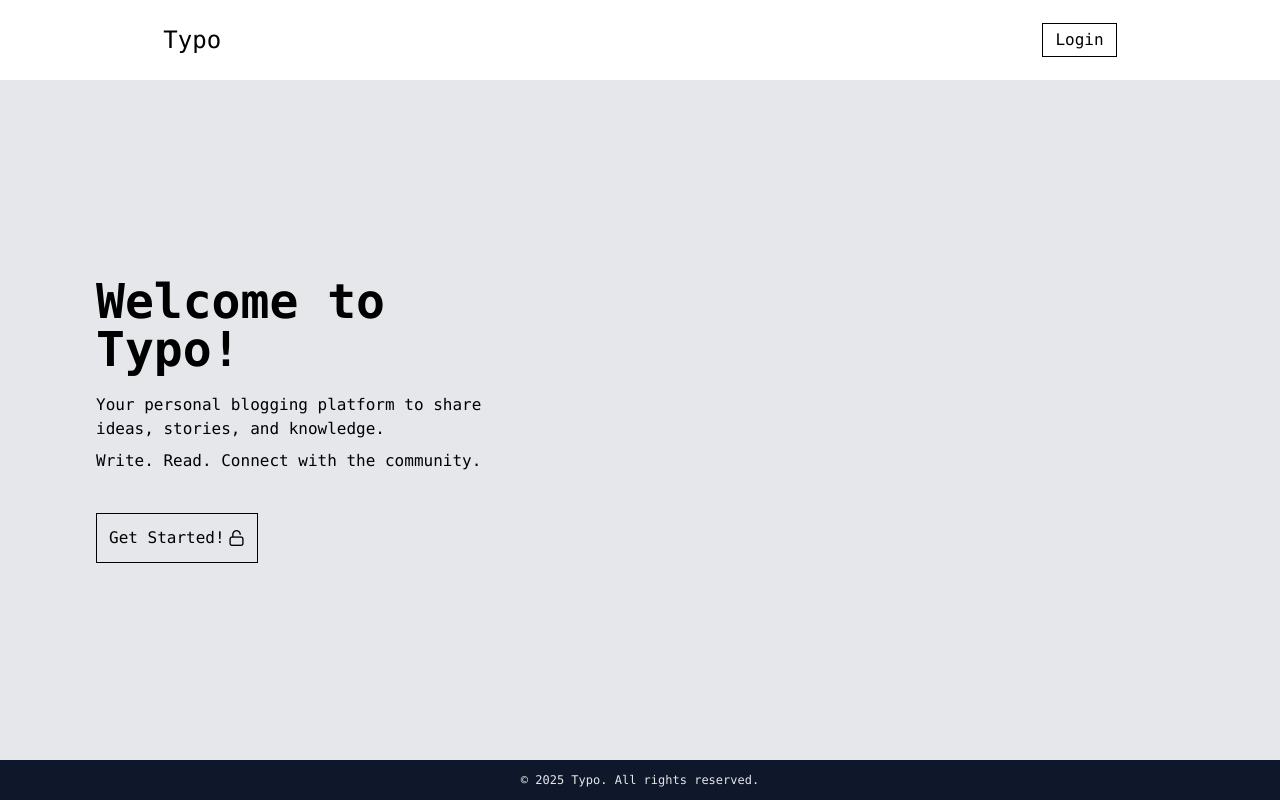
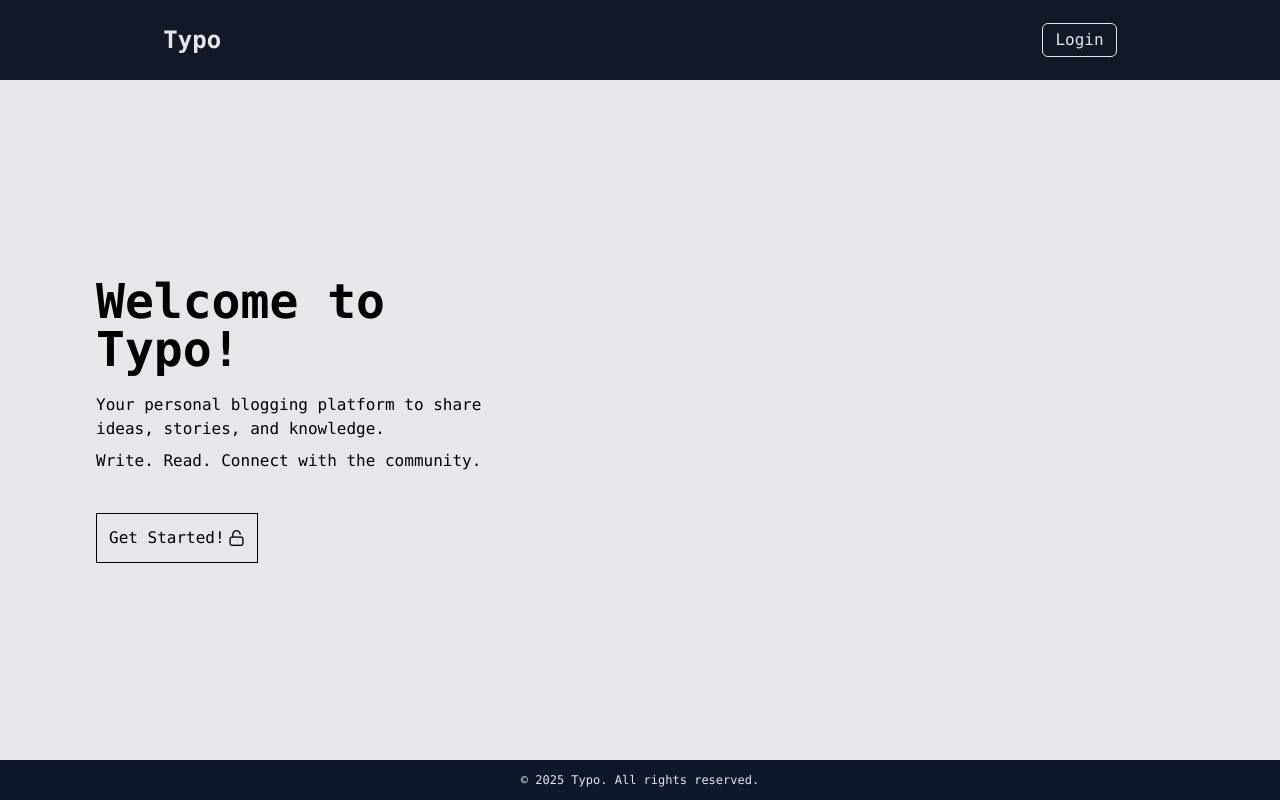
Before and after one commit to aleksamlsvc12/blog-app, a Vue app in the folder frontend/: page / in a window 1280 px wide. Built offline with nearby package versions, Linux system fonts and the light colour scheme.

Commit message:
Header updated

```diff
--- a/frontend/src/components/Header.vue
+++ b/frontend/src/components/Header.vue
@@ -8,9 +8,9 @@ const auth = useAuthStore();
 
 <template>
   <div
-    class="lg:h-[10%] p-4 gap-4 h-auto flex flex-col lg:flex-row justify-around items-center font-mono"
+    class="lg:h-[10%] p-4 gap-4 h-auto flex flex-col lg:flex-row justify-around items-center font-mono bg-[#111827] text-gray-200"
   >
-    <div class="text-2xl cursor-pointer">
+    <div class="text-2xl cursor-pointer font-bold">
       <RouterLink to="/">Typo</RouterLink>
     </div>
 
@@ -36,17 +36,17 @@ const auth = useAuthStore();
         to="/profile"
         v-if="auth.isLoggedIn && ((route.path !== '/login' || route.path !== '/register' || route.path !== '/') && route.path !== '/profile' )"
       >
-        <button class="border p-1 px-3 cursor-pointer">Profile</button>
+        <button class="border p-1 px-3 cursor-pointer rounded-md active:scale-95">Profile</button>
       </RouterLink>
 
       <RouterLink to="/" v-if="auth.isLoggedIn && route.path === '/profile'">
-        <button @click="auth.logout()" class="border p-1 px-3 cursor-pointer">
+        <button @click="auth.logout()" class="border p-1 px-3 cursor-pointer rounded-md active:scale-95">
           Logout
         </button>
       </RouterLink>
 
       <RouterLink to="/login" v-if="!auth.isLoggedIn">
-        <button class="border p-1 px-3 cursor-pointer">Login</button>
+        <button class="border p-1 px-3 cursor-pointer rounded-md active:scale-95">Login</button>
       </RouterLink>
     </div>
   </div>
```
